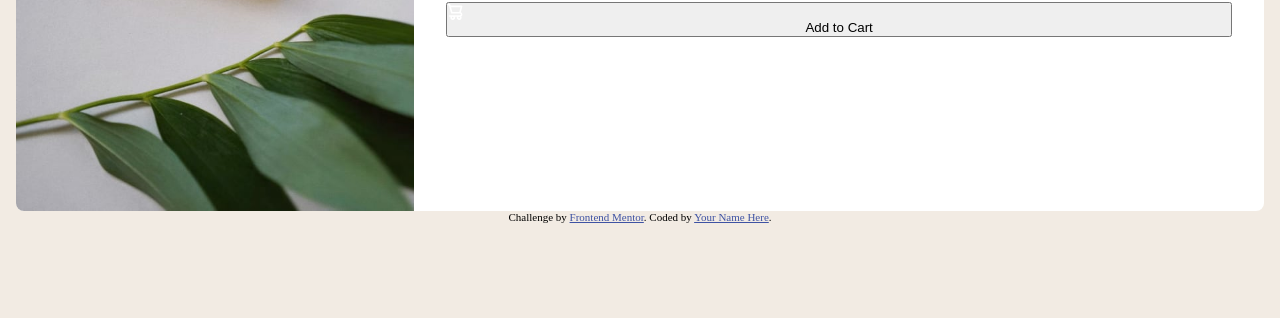
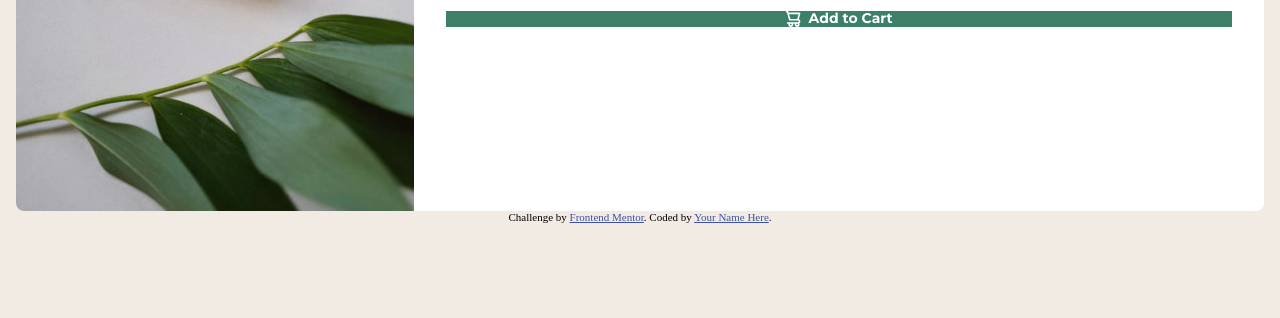
Before and after one commit to sessmaar/product-preview-card, a plain HTML site: page index.html in a window 1280 px wide. Shown: the part 482-800 px from the top of the page. Drawn offline with Linux system fonts and the light colour scheme.

Commit message:
Update style.css

```diff
--- a/style.css
+++ b/style.css
@@ -138,3 +138,14 @@ body {
   text-decoration: line-through;
   padding-block: 0.5rem;
 }
+
+.mybutton {
+  border: 0;
+  display: flex;
+  justify-content: center;
+  align-items: center;
+  gap: 0.5rem;
+  background-color: var(--c-green-500);
+  color: var(--c-white);
+  font: var(--text-preset-2);
+}
```
